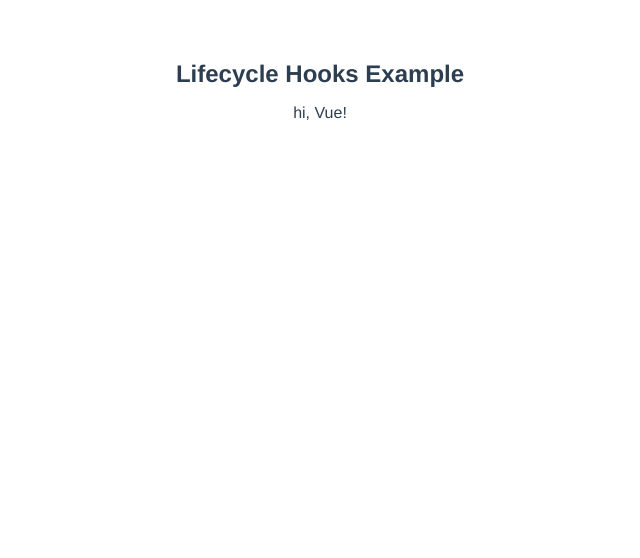
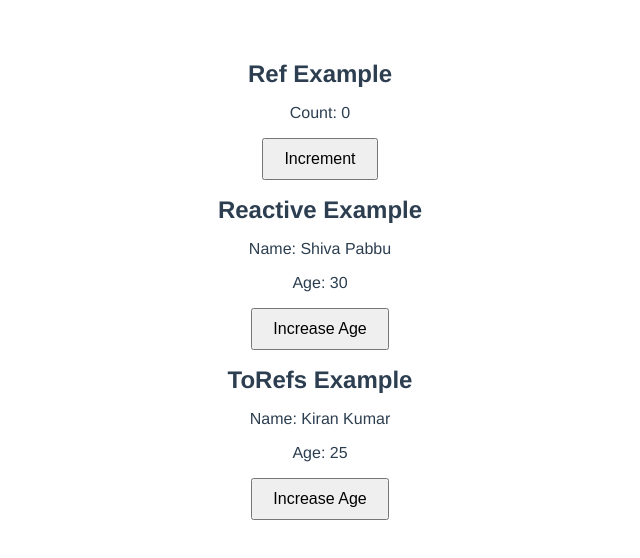
Before and after one commit to kirankumarkommu007/vuejs, a Vue app: page / in a window 1280 px wide. Shown: the top 558 px of the page, without its empty margins (320-960 px from the left). Built offline with nearby package versions, Linux system fonts and the light colour scheme.

Commit message:
added refs, torefs, reactive

```diff
--- a/src/App.vue
+++ b/src/App.vue
@@ -1,13 +1,20 @@
 <template>
- <LifecycleHooks />
+ <RefExampleComponent />
+ <ReactiveExampleComponent />
+ <ToRefsExampleComponent />
 </template>
 
 <script>
-import LifecycleHooks from './components/LifecycleHooks.vue'
+import RefExampleComponent from './components/RefExampleComponent.vue';
+import ReactiveExampleComponent from './components/ReactiveExampleComponent.vue';
+import ToRefsExampleComponent from './components/ToRefsExampleComponent.vue';
+
 export default {
   name: 'App',
   components: {
-    LifecycleHooks
+    RefExampleComponent,
+    ReactiveExampleComponent,
+    ToRefsExampleComponent,
   }
 }
 </script>
--- a/src/components/LifecycleHooks.vue
+++ /dev/null
@@ -1,53 +0,0 @@
-<template>
-    <div>
-      <h1>Lifecycle Hooks Example</h1>
-      <p>{{ message }}</p>
-    </div>
-  </template>
-
-  <script>
-  export default {
-    name: 'LifecycleHooks',
-    data() {
-      return {
-        message: 'hi, Vue!',
-      };
-    },
-    beforeCreate() {
-      console.log('beforeCreate: Component instance is being created.');
-    },
-    created() {
-      console.log('created: Component instance has been created.');
-    },
-    beforeMount() {
-      console.log('beforeMount: Component is about to be mounted.');
-    },
-    mounted() {
-      console.log('mounted: Component has been mounted.');
-    },
-    beforeUpdate() {
-      console.log('beforeUpdate: Data is about to be updated.');
-    },
-    updated() {
-      console.log('updated: Data has been updated.');
-    },
-    beforeUnmounted() {
-      console.log('beforeDestroy: Component is about to be destroyed.');
-    },
-    unmounted() {
-      console.log('destroyed: Component has been destroyed.');
-    },
-    methods: {
-      updateMessage() {
-        this.message = 'Updated message!';
-      }
-    }
-  };
-  </script>
-
-  <style>
-  h1 {
-    font-size: 24px;
-    margin-bottom: 10px;
-  }
-  </style>
--- /dev/null
+++ b/src/components/ReactiveExampleComponent.vue
@@ -0,0 +1,48 @@
+<template>
+    <div>
+      <h1>Reactive Example</h1>
+      <p>Name: {{ person.name }}</p>
+      <p>Age: {{ person.age }}</p>
+      <button @click="increaseAge">Increase Age</button>
+    </div>
+  </template>
+
+  <script>
+  import { reactive } from 'vue';
+
+  export default {
+    name: 'ReactiveExampleComponent',
+    setup() {
+      const person = reactive({
+        name: 'Shiva Pabbu',
+        age: 30
+      });
+
+      function increaseAge() {
+        person.age++;
+        console.log(person)
+        console.log(person.value)
+        console.log(person.age)
+        console.log(person.name)
+
+      }
+
+      return {
+        person,
+        increaseAge
+      };
+    }
+  };
+  </script>
+
+  <style>
+  h1 {
+    font-size: 24px;
+    margin-bottom: 10px;
+  }
+
+  button {
+    padding: 10px 20px;
+    font-size: 16px;
+  }
+  </style>
--- /dev/null
+++ b/src/components/RefExampleComponent.vue
@@ -0,0 +1,41 @@
+<template>
+    <div>
+      <h1>Ref Example</h1>
+      <p>Count: {{ count }}</p>
+      <button @click="increment">Increment</button>
+    </div>
+  </template>
+
+  <script>
+  import { ref } from 'vue';
+
+  export default {
+    name: 'RefExampleComponent',
+    setup() {
+      const count = ref(0);
+
+      function increment() {
+        count.value++;
+        console.log(count)
+        console.log(count.value)
+      }
+
+      return {
+        count,
+        increment
+      };
+    }
+  };
+  </script>
+
+  <style>
+  h1 {
+    font-size: 24px;
+    margin-bottom: 10px;
+  }
+
+  button {
+    padding: 10px 20px;
+    font-size: 16px;
+  }
+  </style>
--- /dev/null
+++ b/src/components/ToRefsExampleComponent.vue
@@ -0,0 +1,50 @@
+<template>
+    <div>
+      <h1>ToRefs Example</h1>
+      <p>Name: {{ name }}</p>
+      <p>Age: {{ age }}</p>
+      <button @click="increaseAge">Increase Age</button>
+    </div>
+  </template>
+
+  <script>
+  import { reactive, toRefs } from 'vue';
+
+  export default {
+    name: 'ToRefsExampleComponent',
+    setup() {
+      const person = reactive({
+        name: 'Kiran Kumar',
+        age: 25
+      });
+
+      function increaseAge() {
+        person.age++;
+        console.log(person)
+        console.log(person.value)
+        console.log(person.age)
+        console.log(person.name)
+      }
+
+      const { name, age } = toRefs(person);
+
+      return {
+        name,
+        age,
+        increaseAge
+      };
+    }
+  };
+  </script>
+
+  <style>
+  h1 {
+    font-size: 24px;
+    margin-bottom: 10px;
+  }
+
+  button {
+    padding: 10px 20px;
+    font-size: 16px;
+  }
+  </style>
```
